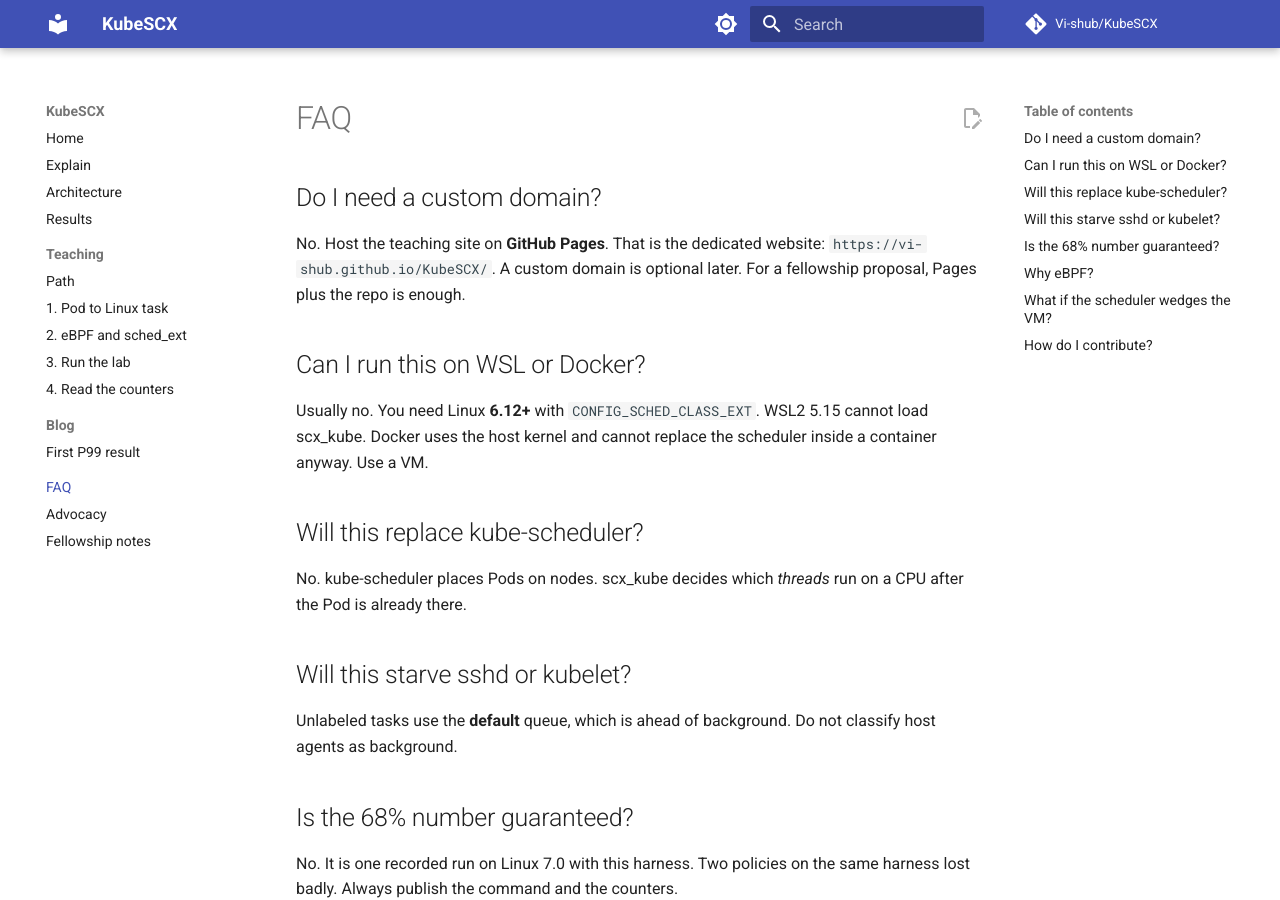
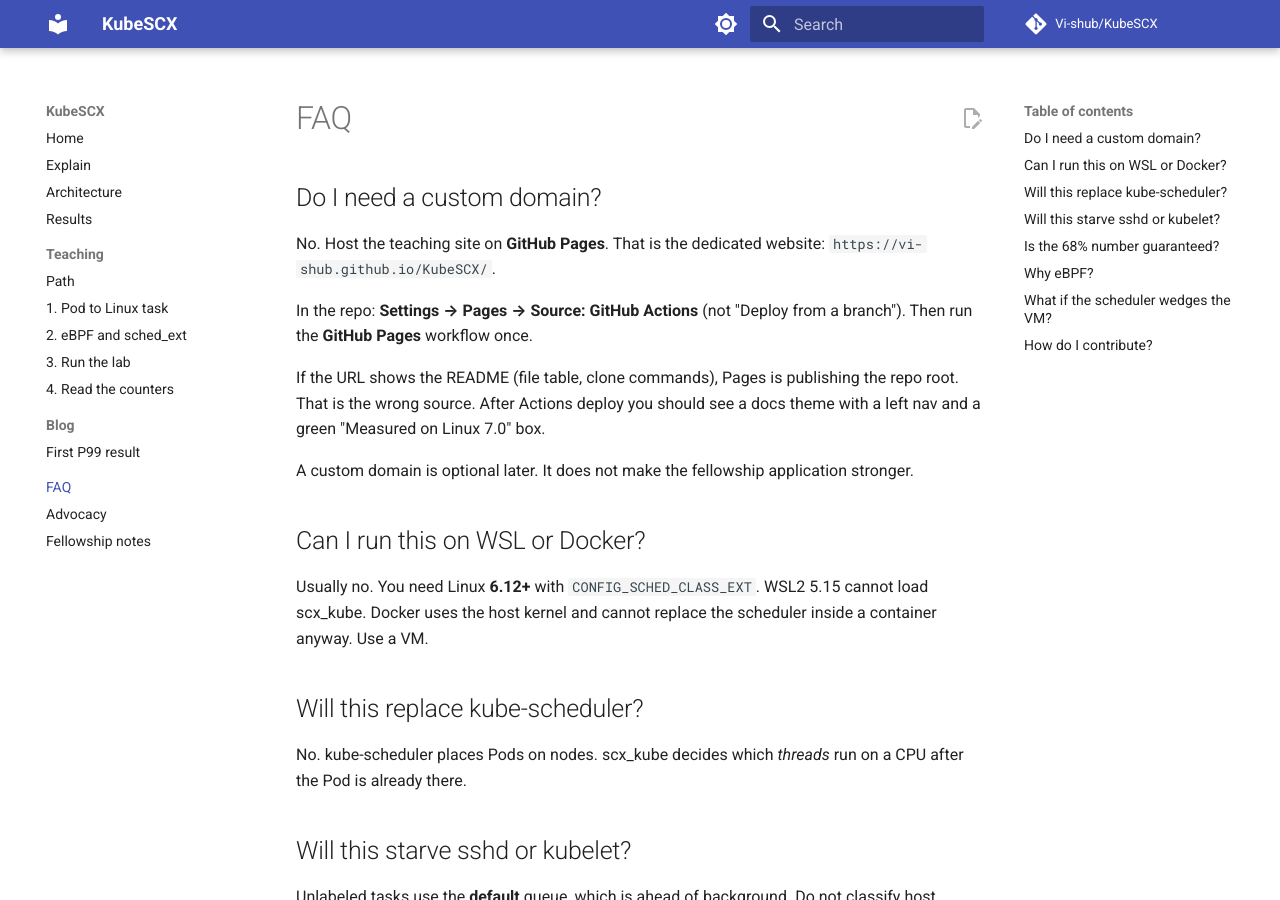
Before and after one commit to Vi-shub/KubeSCX, an MkDocs documentation site: the page built from docs/faq.md, in a window 1280 px wide and 900 px high. Built offline with MkDocs 1.6.1 and Material for MkDocs 9.7.7, drawn with Linux system fonts in a browser that asks for light colours; comment, search, counter and statistics services are not loaded.

Commit message:
Update README and FAQ documentation for GitHub Pages setup; clarify deployment steps and source configuration

```diff
--- a/docs/faq.md
+++ b/docs/faq.md
@@ -2,7 +2,13 @@
 
 ## Do I need a custom domain?
 
-No. Host the teaching site on **GitHub Pages**. That is the dedicated website: `https://vi-shub.github.io/KubeSCX/`. A custom domain is optional later. For a fellowship proposal, Pages plus the repo is enough.
+No. Host the teaching site on **GitHub Pages**. That is the dedicated website: `https://vi-shub.github.io/KubeSCX/`.
+
+In the repo: **Settings → Pages → Source: GitHub Actions** (not "Deploy from a branch"). Then run the **GitHub Pages** workflow once.
+
+If the URL shows the README (file table, clone commands), Pages is publishing the repo root. That is the wrong source. After Actions deploy you should see a docs theme with a left nav and a green "Measured on Linux 7.0" box.
+
+A custom domain is optional later. It does not make the fellowship application stronger.
 
 ## Can I run this on WSL or Docker?
 
```
Also changed, not shown: README.md (+3 -1 lines), 1 other file.
